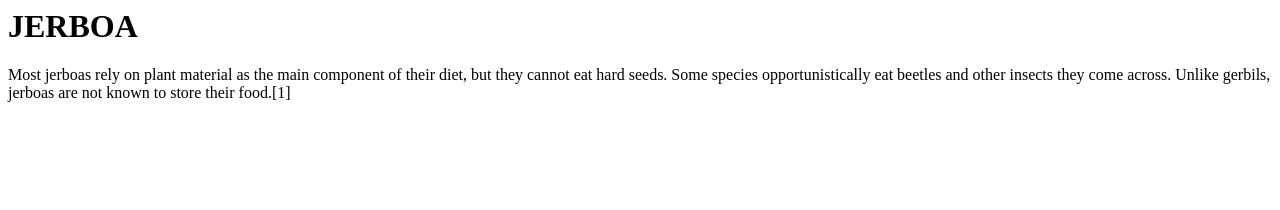
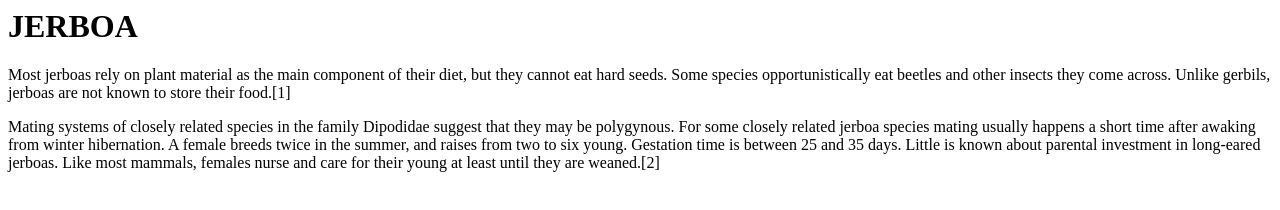
Before and after one commit to hmetsis/Jerboa, a plain HTML site: page index.html in a window 1280 px wide. Drawn offline with Linux system fonts and the light colour scheme.

Commit message:
diet tillbaka

```diff
--- a/index.html
+++ b/index.html
@@ -3,3 +3,7 @@
 <p></p>
 Most jerboas rely on plant material as the main component of their diet, but they cannot eat hard seeds. Some species opportunistically eat beetles and other insects they come across. Unlike gerbils, jerboas are not known to store their food.[1]
 </p>
+
+<p>
+    Mating systems of closely related species in the family Dipodidae suggest that they may be polygynous. For some closely related jerboa species mating usually happens a short time after awaking from winter hibernation. A female breeds twice in the summer, and raises from two to six young. Gestation time is between 25 and 35 days. Little is known about parental investment in long-eared jerboas. Like most mammals, females nurse and care for their young at least until they are weaned.[2]
+</p>
```
